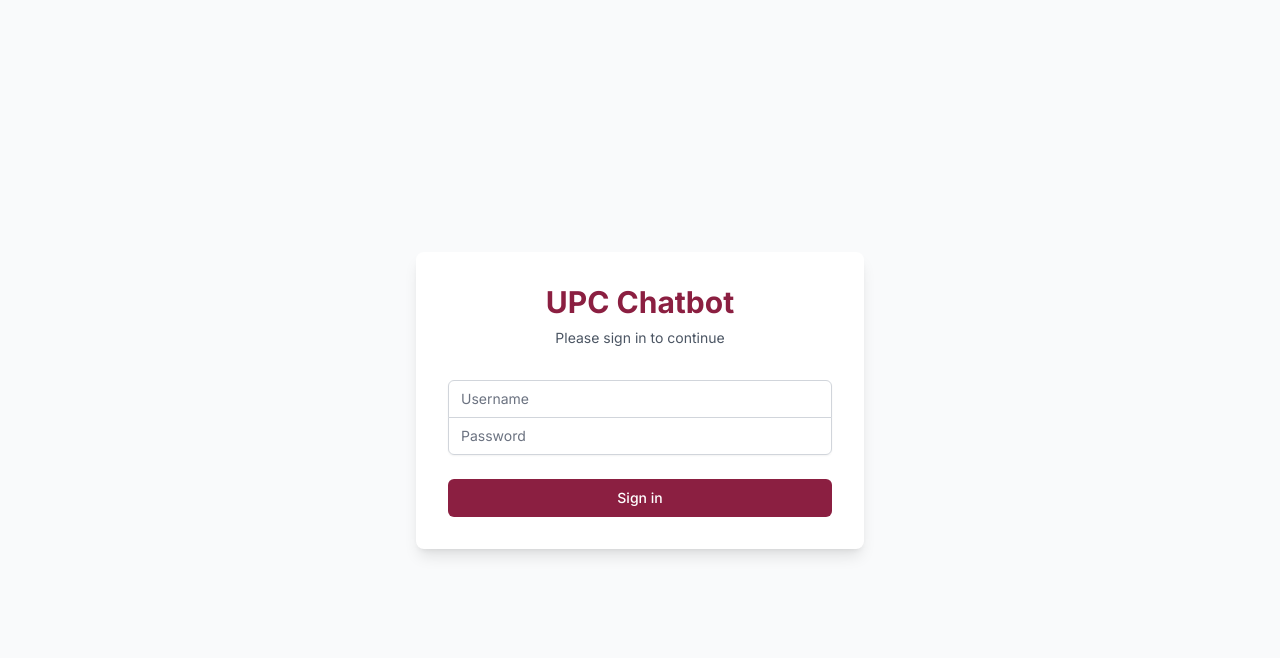
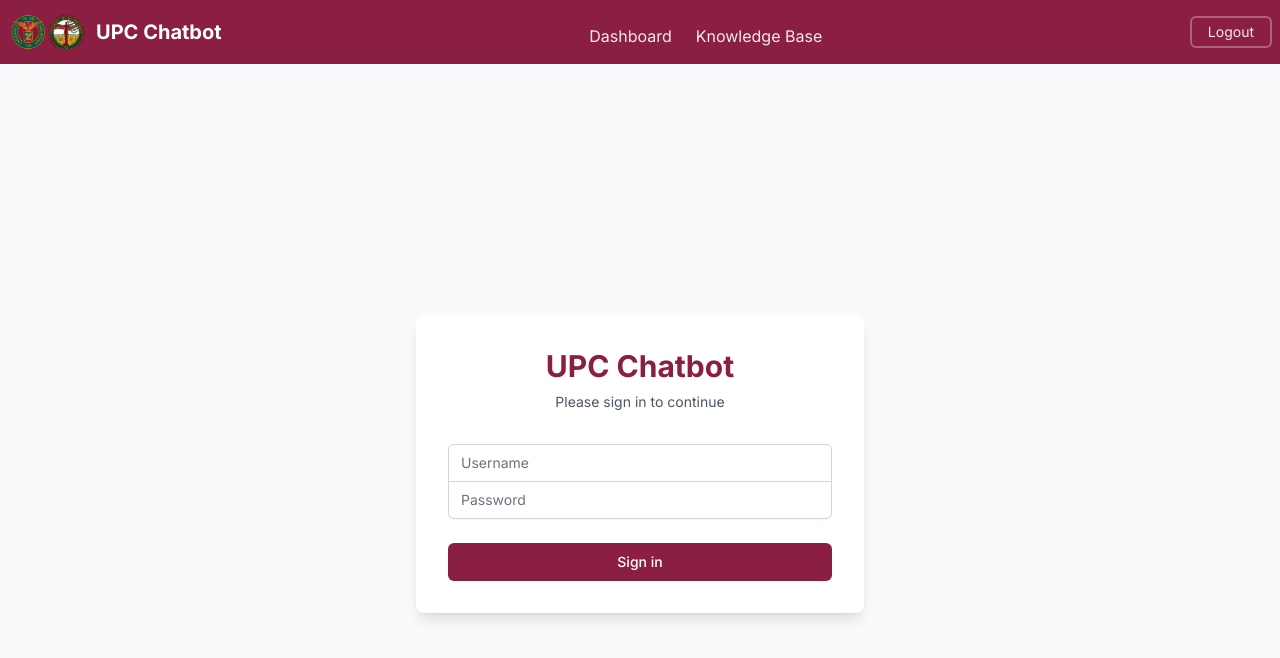
Before and after one commit to Panxi793/upc-chatbot-frontend, a Next.js app: page /login in a window 1280 px wide. Shown: the top 658 px of the page. Built offline with nearby package versions, Linux system fonts and the light colour scheme.

Commit message:
implement layout properly

```diff
--- a/src/app/admin/documents/page.tsx
+++ b/src/app/admin/documents/page.tsx
@@ -2,7 +2,6 @@
 
 import { useState, useEffect } from 'react';
 import { useRouter, useSearchParams } from 'next/navigation';
-import Navbar from '@/components/Navbar';
 import { Document, DocumentChunk, documentApi } from '@/services/api';
 
 interface ChunkWithExpanded extends DocumentChunk {
@@ -109,7 +108,6 @@
   if (isLoading) {
     return (
       <div className="min-h-screen flex flex-col">
-        <Navbar />
         <div className="flex-1 flex items-center justify-center">
           <div className="text-xl text-up-gray-600">Loading...</div>
         </div>
@@ -119,7 +117,6 @@
 
   return (
     <div className="min-h-screen flex flex-col bg-gray-50">
-      <Navbar />
       <div className="container mx-auto px-4 py-8">
         <div className="bg-white rounded-lg shadow-lg">
           <div className="flex items-center justify-between p-6 border-b border-gray-200">
--- a/src/app/admin/knowledge-base/page.tsx
+++ b/src/app/admin/knowledge-base/page.tsx
@@ -2,7 +2,6 @@
 
 import { useState, useEffect } from 'react';
 import { useRouter } from 'next/navigation';
-import Navbar from '@/components/Navbar';
 import UploadModal from '@/components/UploadModal';
 import { Document, documentApi } from '@/services/api';
 import { uploadToS3 } from '@/services/aws';
@@ -79,7 +78,6 @@
 
   return (
     <div className="min-h-screen flex flex-col bg-gray-50">
-      <Navbar />
       <div className="container mx-auto p-8">
         <div className="bg-white rounded-lg shadow-lg relative">
           {isLoading && (
--- a/src/app/dashboard/page.tsx
+++ b/src/app/dashboard/page.tsx
@@ -1,7 +1,6 @@
 'use client';
 
 import { useState, useEffect } from 'react';
-import Navbar from '@/components/Navbar';
 import { conversationApi, SimpleConversation, Conversation, Message } from '@/services/api';
 
 export default function DashboardPage() {
@@ -117,7 +116,6 @@
 
   return (
     <div className="min-h-screen flex flex-col bg-gray-50">
-      <Navbar />
 
       {error && (
         <div className="bg-red-50 border border-red-200 text-red-700 px-4 py-3 mx-4 mt-4 rounded">
--- a/src/app/layout.tsx
+++ b/src/app/layout.tsx
@@ -1,6 +1,7 @@
 import type { Metadata } from "next";
 import { Inter } from "next/font/google";
 import "./globals.css";
+import Navbar from "@/components/Navbar";
 
 const inter = Inter({ subsets: ["latin"] });
 
@@ -16,7 +17,10 @@
 }) {
   return (
     <html lang="en">
-      <body className={inter.className}>{children}</body>
+      <body className={inter.className}>
+        <Navbar />
+        {children}
+      </body>
     </html>
   );
 }
```
